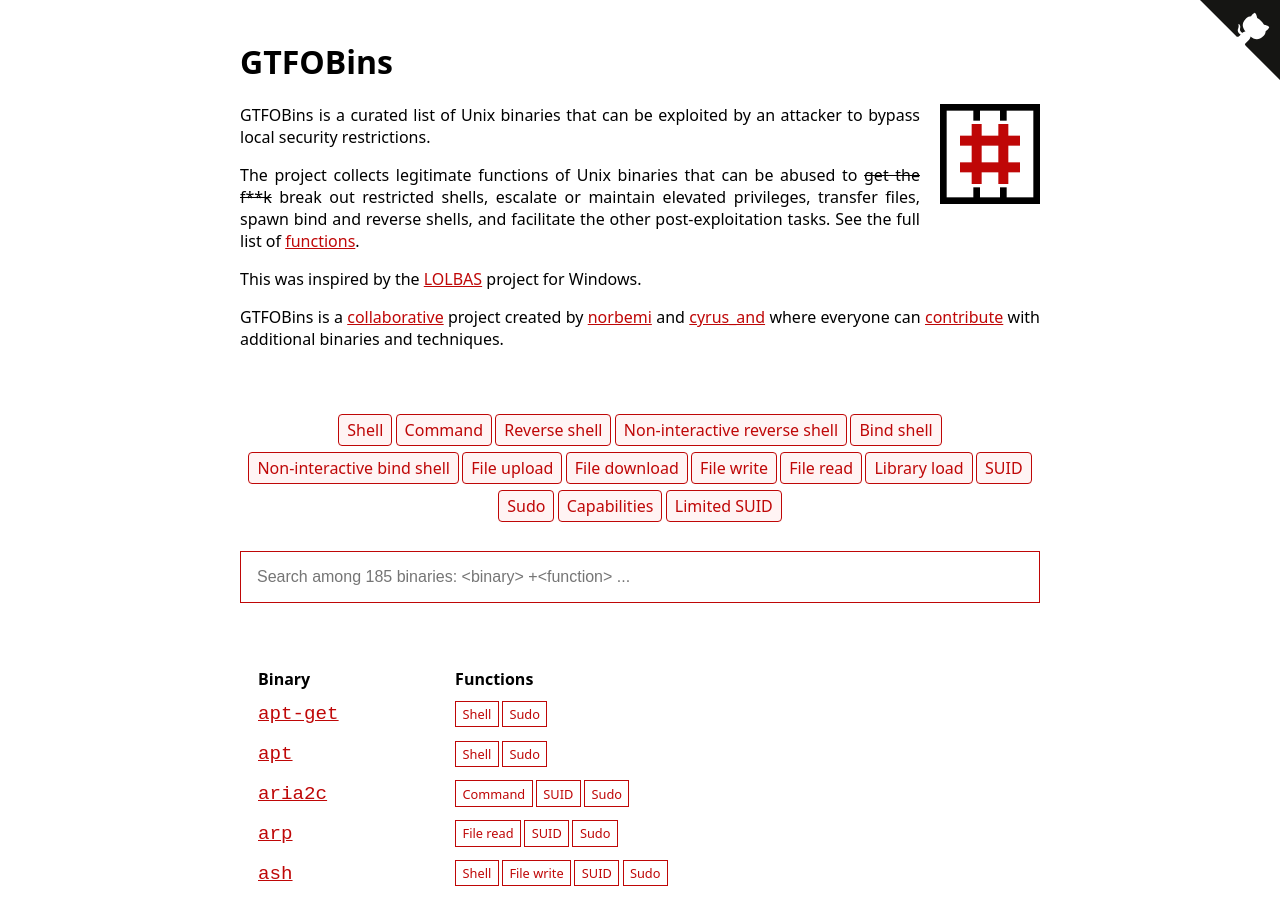
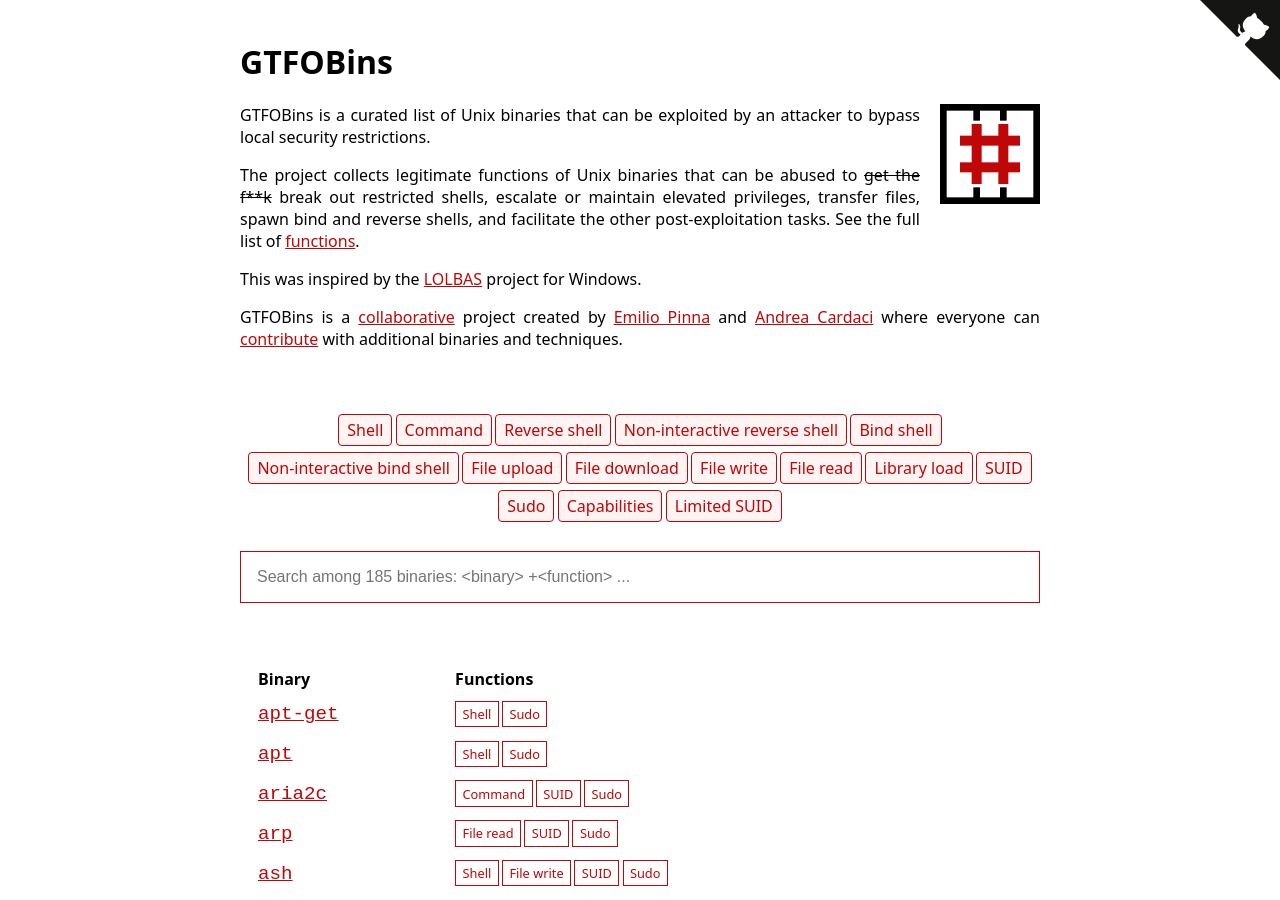
Before and after one commit to GTFOBins/GTFOBins.github.io, a Jekyll site: the page built from index.md, in a window 1280 px wide and 900 px high. Built offline with Jekyll 4.4.1, drawn with Linux system fonts in a browser that asks for light colours.

Commit message:
Use full names instead of just Twitter handles

```diff
--- a/index.md
+++ b/index.md
@@ -11,7 +11,7 @@ The project collects legitimate functions of Unix binaries that can be abused to
 
 This was inspired by the [LOLBAS][] project for Windows.
 
-GTFOBins is a [collaborative][] project created by [norbemi][] and [cyrus_and][] where everyone can [contribute][] with additional binaries and techniques.
+GTFOBins is a [collaborative][] project created by [Emilio Pinna][norbemi] and [Andrea Cardaci][cyrus_and] where everyone can [contribute][] with additional binaries and techniques.
 
 [functions]: /functions/
 [LOLBAS]: https://lolbas-project.github.io/
```
